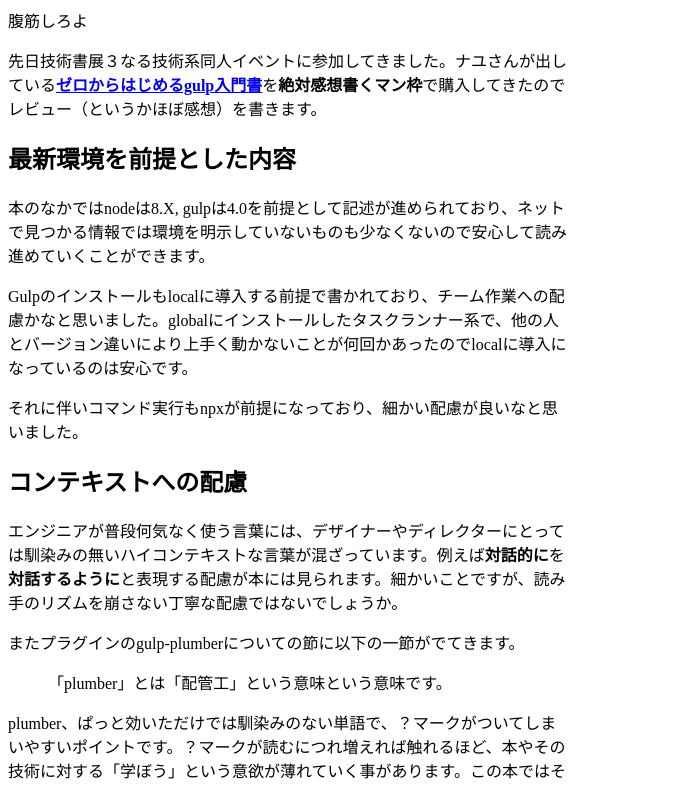
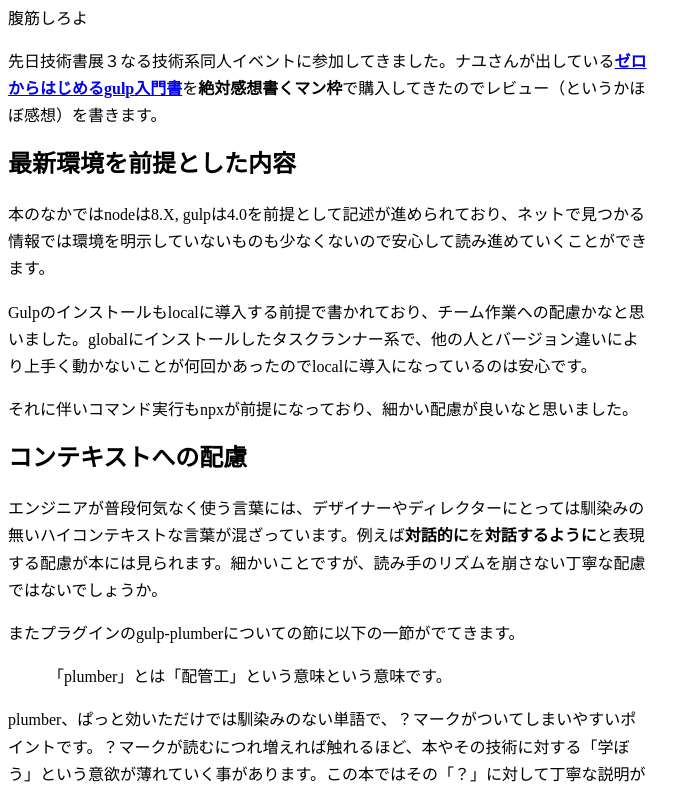
Before and after one commit to 8845musign/abroller.tech, an Eleventy site: page src/blog/2017/11/19/gulp/index.md in a window 1280 px wide. Shown: the part 107-893 px from the top of the page, without its empty margins (0-700 px from the left). Built offline with nearby package versions, Linux system fonts and the light colour scheme; Eleventy itself is replaced by a stand-in of ours; files that its build step writes are made by us from their sources.

Commit message:
font 調整

```diff
--- a/src/assets/style.css
+++ b/src/assets/style.css
@@ -14,7 +14,20 @@
 li,
 figcaption,
 iframe {
-  max-width: 35em;
+  max-width: 40em;
+}
+
+p {
+  line-height: 1.7;
+}
+
+h1,
+h2,
+h3,
+h4,
+h5,
+h6 {
+  line-height: 1.3333;
 }
 
 img {
```
